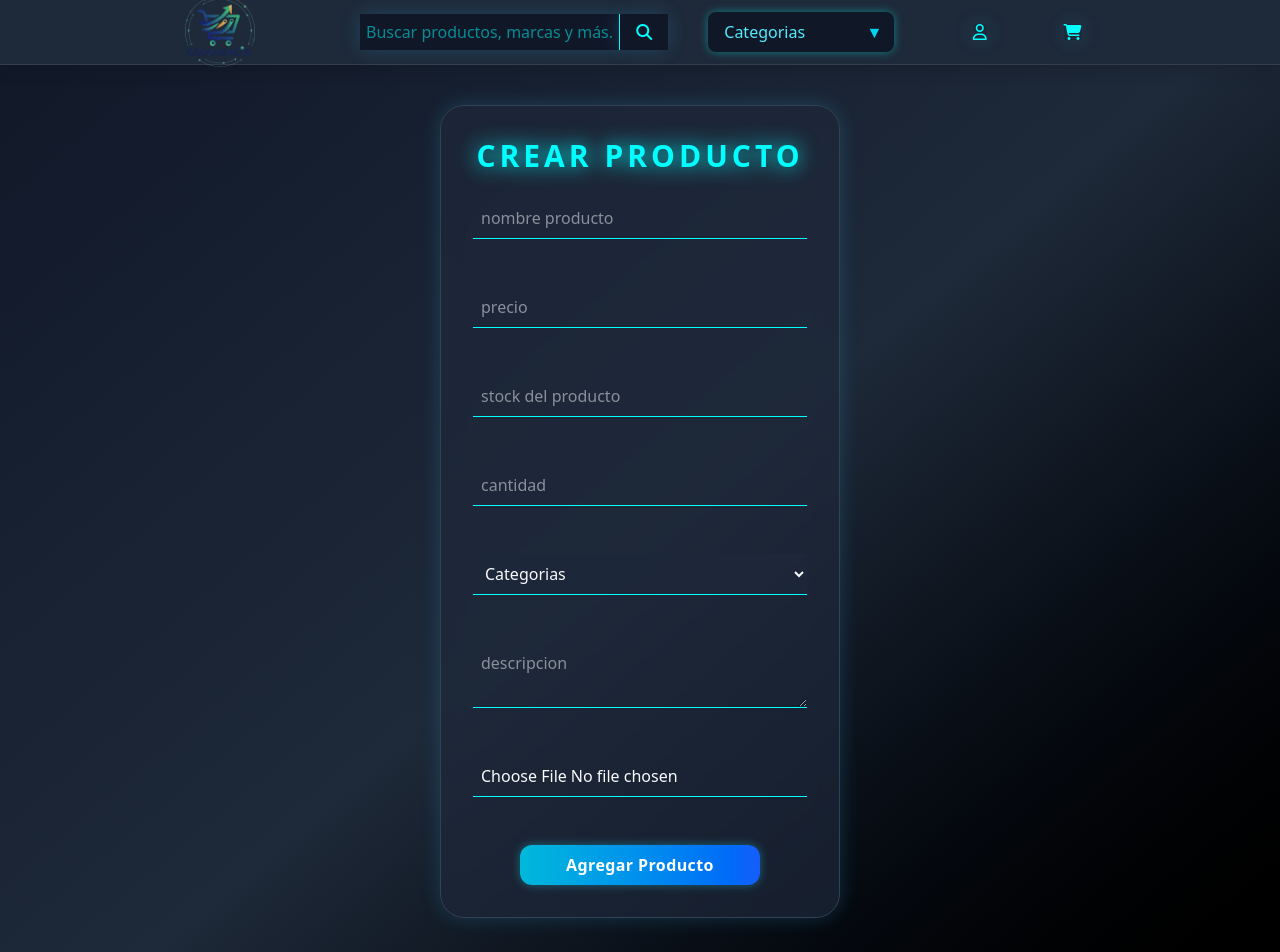
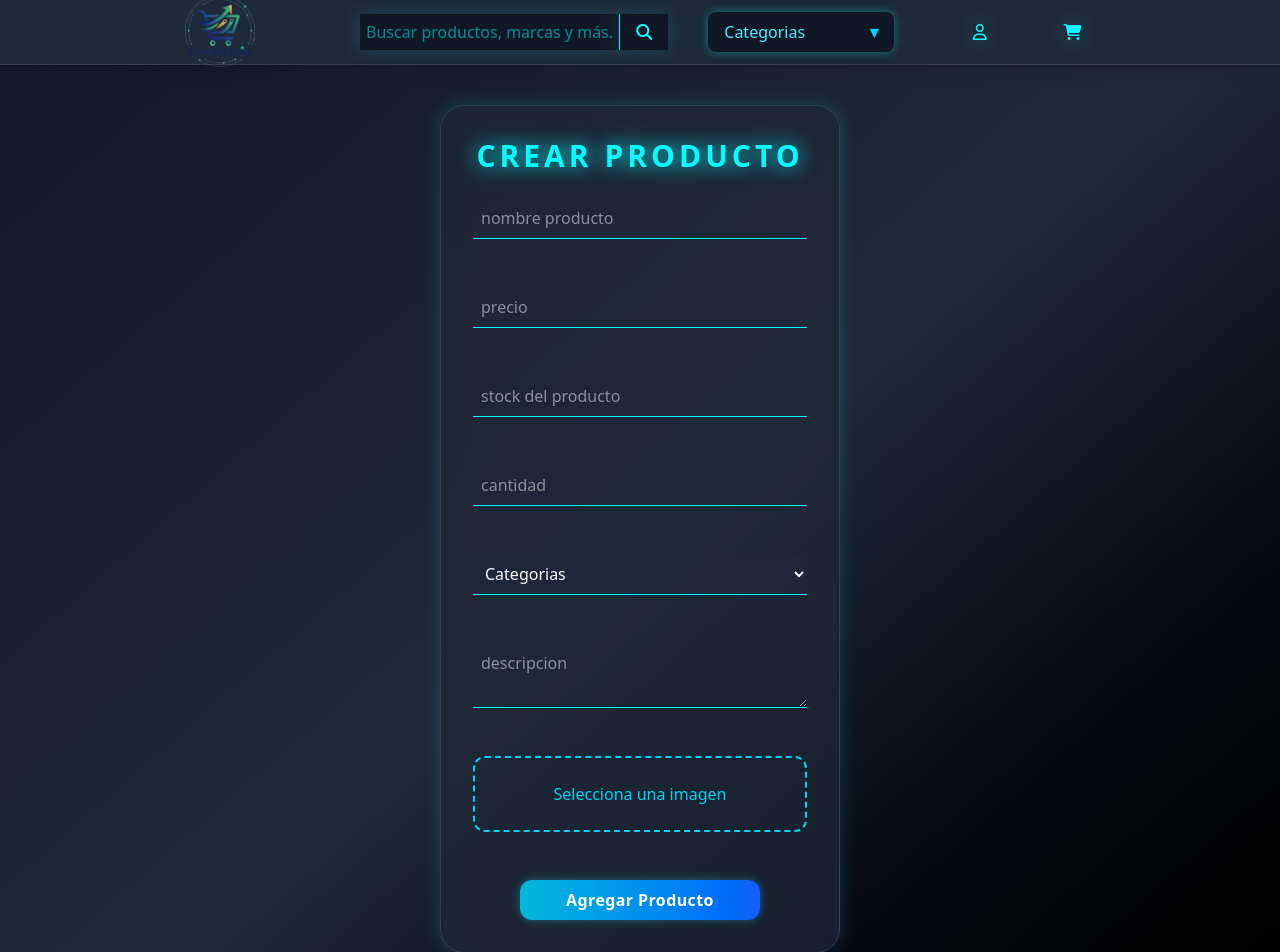
Before and after one commit to Jkpepo/E-commerce, a React (Vite) app in the folder frontend/: page /createproduct in a window 1280 px wide. Shown: the top 952 px of the page. Built offline with nearby package versions, Linux system fonts and the light colour scheme; no server answers.

Commit message:
refactor: Estilo del input file mejora visual

```diff
--- a/frontend/src/components/CreateProduct.jsx
+++ b/frontend/src/components/CreateProduct.jsx
@@ -50,7 +50,7 @@ export const CreateProduct = () => {
         {
           method: "POST",
           body: image,
-        }
+        },
       );
 
       const data = await res.json();
@@ -76,7 +76,6 @@ export const CreateProduct = () => {
 
   const handleSubmit = async (e) => {
     e.preventDefault();
-
 
     if (!name.trim()) {
       toast.error("El nombre es obligatorio");
@@ -108,7 +107,6 @@ export const CreateProduct = () => {
       return;
     }
 
-
     const productValid = await createProduct(
       name,
       price,
@@ -116,7 +114,7 @@ export const CreateProduct = () => {
       quantity,
       category,
       description,
-      imageProduct
+      imageProduct,
     );
 
     if (productValid) {
@@ -199,14 +197,16 @@ export const CreateProduct = () => {
           className="flex items-center w-full p-2 m-6 gap-4 border-b border-[#00ffff] py-2 hover:shadow-[0_0_10px_#00ffff] transition-all duration-300"
         />
 
-        <input
-          type="file"
-          name="image"
-          accept="image/*"
-          onChange={handleUploadImage}
-          className="flex items-center w-full p-2 m-6 gap-4 border-b border-[#00ffff] py-2 hover:shadow-[0_0_10px_#00ffff] transition-all duration-300"
-        />
+        <label className="w-full m-6 p-6 border-2 border-dashed border-cyan-400 rounded-xl text-center cursor-pointer hover:bg-cyan-400/10">
+          <p className="text-cyan-400">Selecciona una imagen</p>
 
+          <input
+            type="file"
+            accept="image/*"
+            onChange={handleUploadImage}
+            className="hidden" // oculta lo de seleccion de imagen y eso que se ve feo
+          />
+        </label>
         <button
           type="submit"
           disabled={loadingImage}
```
